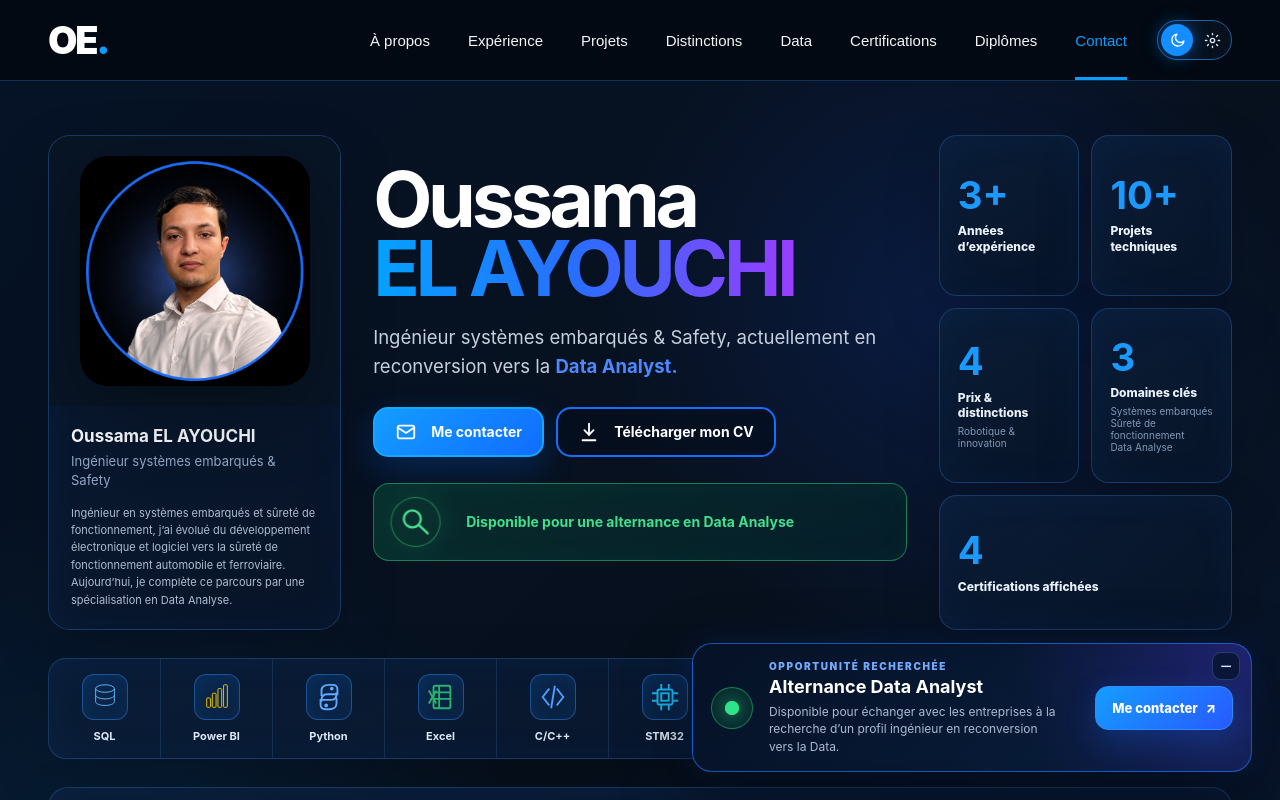
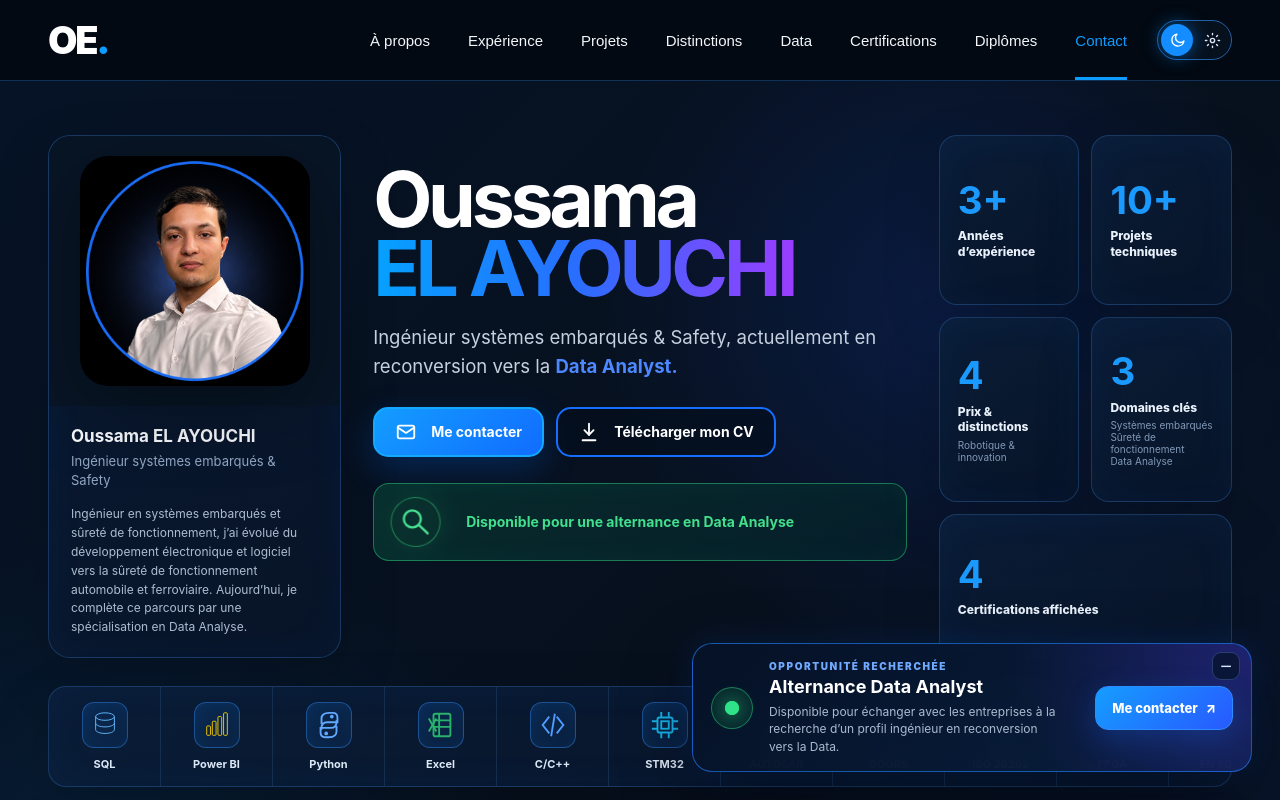
Before and after one commit to Oelayouchi/portfolio, a Next.js app: page / in a window 1280 px wide. Shown: the top 800 px of the page. Built offline with nearby package versions, Linux system fonts and the light colour scheme.

Commit message:
Increase profile description font by one step

```diff
--- a/app/home-hero.css
+++ b/app/home-hero.css
@@ -16,7 +16,7 @@
 .homeIdentityCopy { display:grid; gap:6px; padding:20px 22px 20px; }
 .homeIdentityCopy strong { font-size:17px; }
 .homeIdentityCopy span { color:#91a7c3; font-size:13px; line-height:1.45; }
-.homeIdentityCopy p { margin:9px 0 0; color:#aebdd0; font-size:11px; line-height:1.58; }
+.homeIdentityCopy p { margin:9px 0 0; color:#aebdd0; font-size:12px; line-height:1.58; }
 .homeAvailability { display:flex; align-items:center; gap:9px; margin:auto 22px 20px; padding:10px 12px; border:1px solid rgba(32,201,118,.28); border-radius:12px; background:rgba(15,88,62,.16); color:#bcebd2; font-size:11px; font-weight:700; }
 .homeAvailability i { width:9px; height:9px; flex:0 0 9px; border-radius:50%; background:#35dd87; box-shadow:0 0 14px rgba(53,221,135,.9); }
 .homeHeroIntro { align-self:center; padding:12px 8px; }
```
